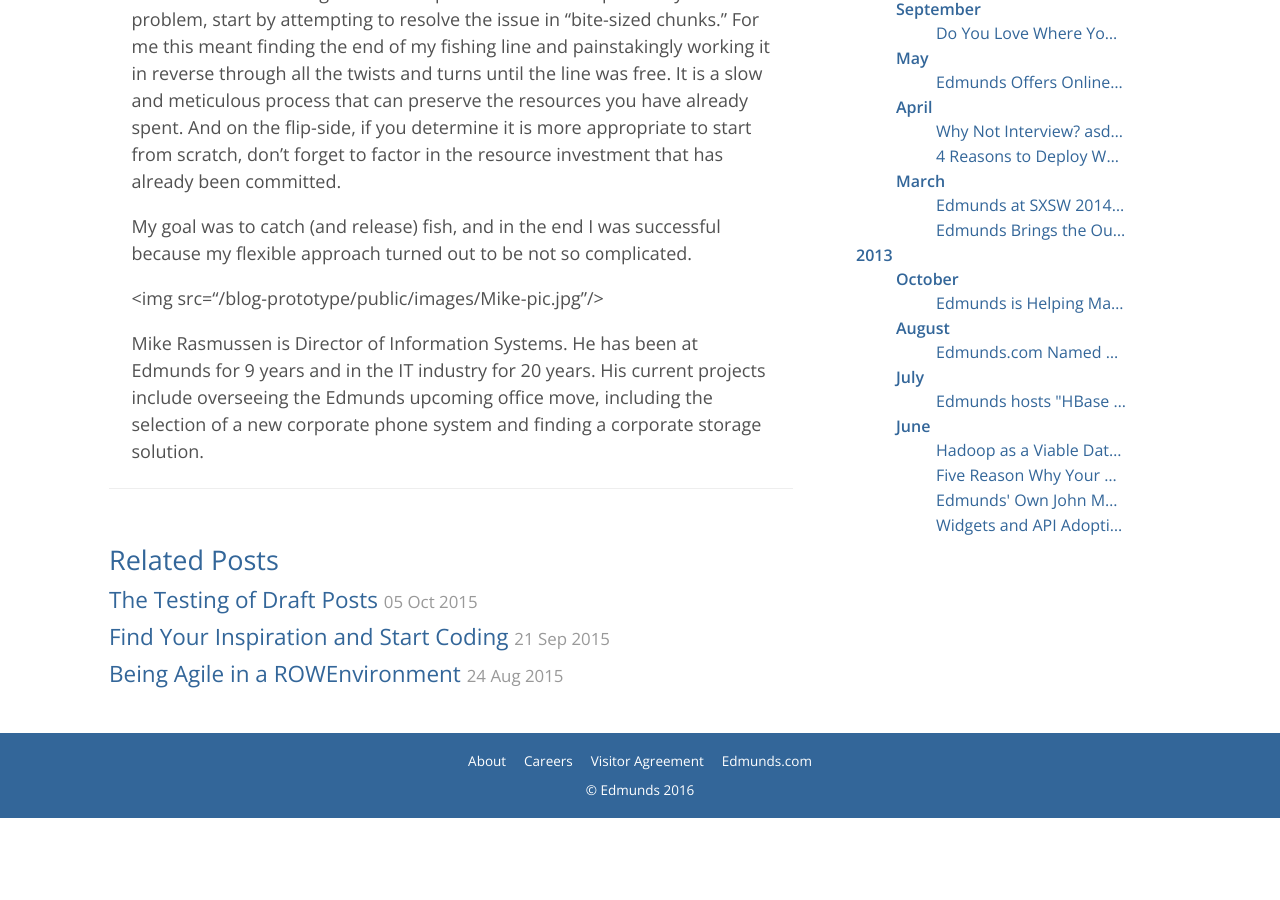
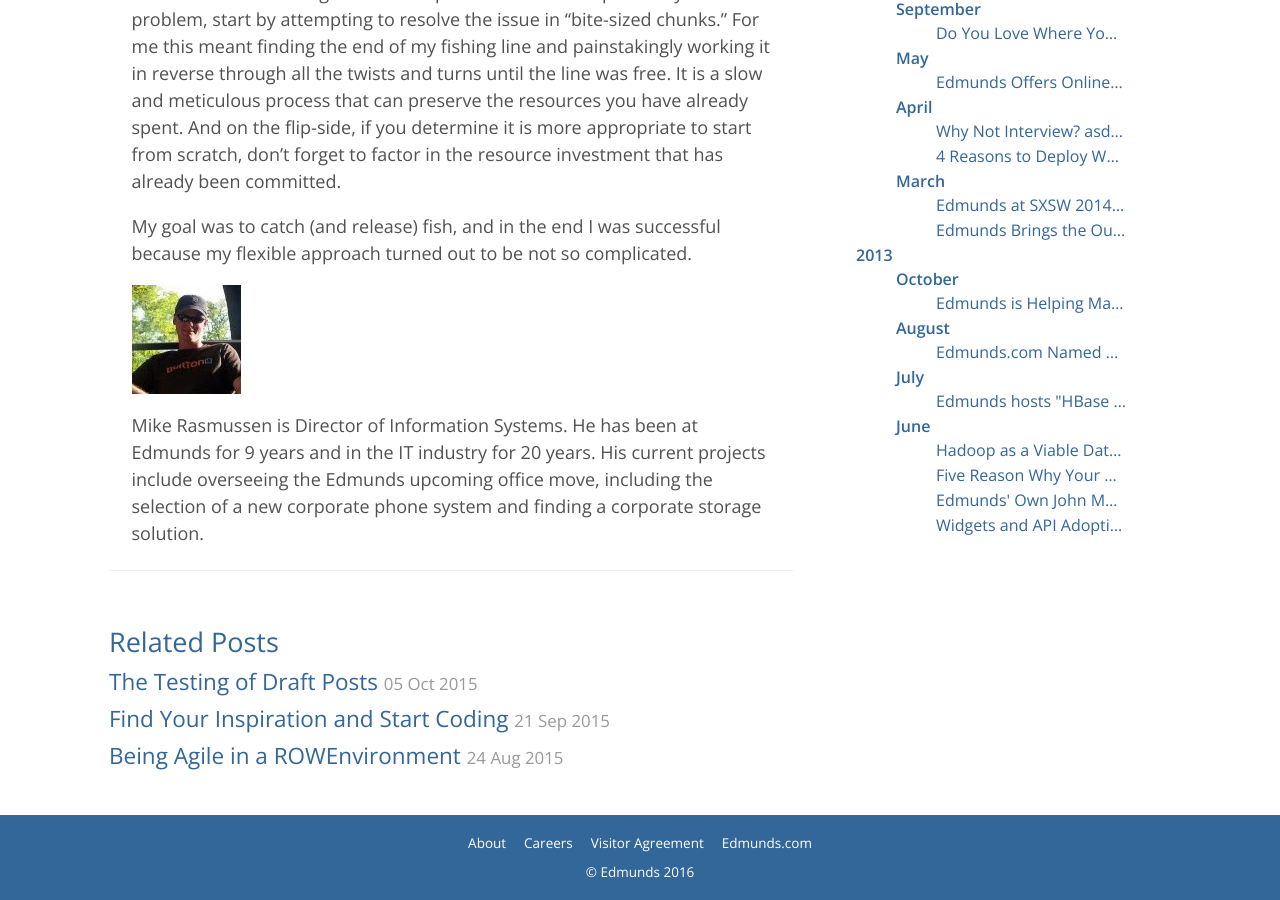
Before and after one commit to brgibson/blog-prototype, a Jekyll site: the page built from _posts/2015-11-11-An-IT-Directors-Perspective-On-Troubleshooting.md, in a window 1280 px wide and 900 px high, scrolled down 1600 px. Built offline with Jekyll 4.4.1, drawn with Linux system fonts in a browser that asks for light colours; before the commit the page ends 2418 px from its top, so only the background shows below that.

Commit message:
Quotes fixed

```diff
--- a/_posts/2015-11-11-An-IT-Directors-Perspective-On-Troubleshooting.md
+++ b/_posts/2015-11-11-An-IT-Directors-Perspective-On-Troubleshooting.md
@@ -27,6 +27,6 @@ Most issues in technology are not so cut and dry, and the path to resolution inv
 
 My goal was to catch (and release) fish, and in the end I was successful because my flexible approach turned out to be not so complicated.
 
-<img src=“{{site.baseimagesurl}}/Mike-pic.jpg”/>
+<img src="{{site.baseimagesurl}}/Mike-pic.jpg"/>
 
 Mike Rasmussen is Director of Information Systems.  He has been at Edmunds for 9 years and in the IT industry for 20 years. His current projects include overseeing the Edmunds upcoming office move, including the selection of a new corporate phone system and finding a corporate storage solution.
```
